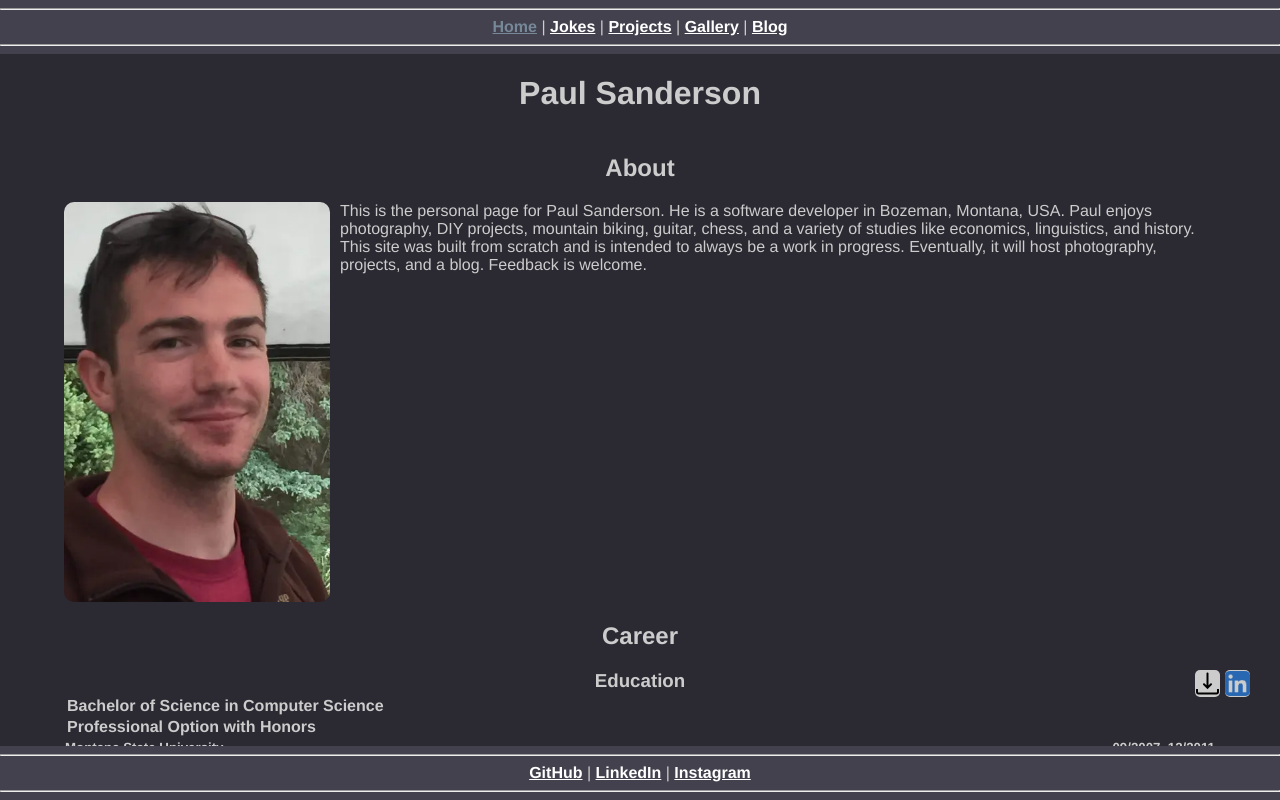
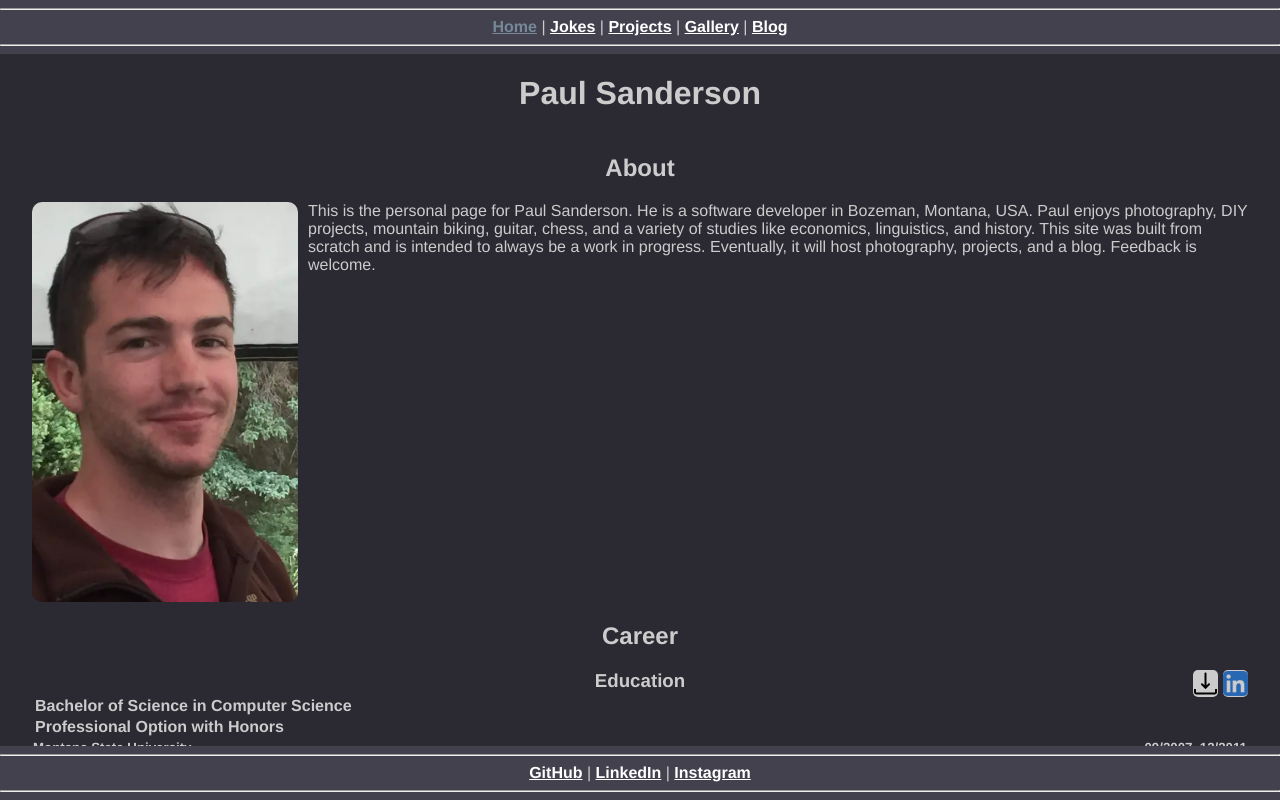
Before and after one commit to paulsanderson/all-paul-info, a Vue app: page / in a window 1280 px wide. Both pictures are taken after a click on the element "Career". Built offline with nearby package versions, Linux system fonts and the light colour scheme.

Commit message:
Fix download/linkedin absolute/relative positioning

```diff
--- a/src/App.vue
+++ b/src/App.vue
@@ -156,10 +156,8 @@ html {
     .flex-gap {
       gap: 10px;
     }
-    .width-full {
-      width: 90%;
-      margin-left: auto;
-      margin-right: auto;
+    .flex-justify-center {
+      justify-content: center;
     }
   }
 }
--- a/src/views/HomeView.vue
+++ b/src/views/HomeView.vue
@@ -1,6 +1,6 @@
 <template>
-  <div class="flex-dynamic flex-container flex-column width-full" style="overflow-y: auto">
-    <h1 class="flex-static">Paul Sanderson</h1>
+  <h1 class="flex-static">Paul Sanderson</h1>
+  <div class="flex-dynamic flex-container flex-column width-95 overflow-y">
     <div class="flex-container flex-row">
       <div class="flex-dynamic">
         <h2 class="collapsible-header active" @click="(event) => onClickCollapse(event)">About</h2>
@@ -15,8 +15,8 @@
           </div>
         </div>
         <h2 class="collapsible-header" @click="(event) => onClickCollapse(event)">Career</h2>
-        <div class="collapsible-content">
-          <div class="overlay-buttons">
+        <div class="collapsible-content relative-parent">
+          <div class="absolute-container">
             <!-- TODO: add support for download -->
             <img class="button-small" title="Download as PDF" @click="onClickDownload" alt="Download" loading="lazy" src="../assets/download.png"/>
             <a target="_blank" href="https://www.linkedin.com/in/paulsandersonyup/">
@@ -169,11 +169,14 @@ h5 {
     display: block;
   }
 }
-.overlay-buttons {
-  position: absolute;
-  right: 25px;
-  .button-small {
-    margin-right: 5px;
+.relative-parent {
+  position: relative;
+  .absolute-container {
+    position: absolute;
+    right: 0;
+    .button-small {
+      margin-left: 5px;
+    }
   }
 }
 .large-image {
```
